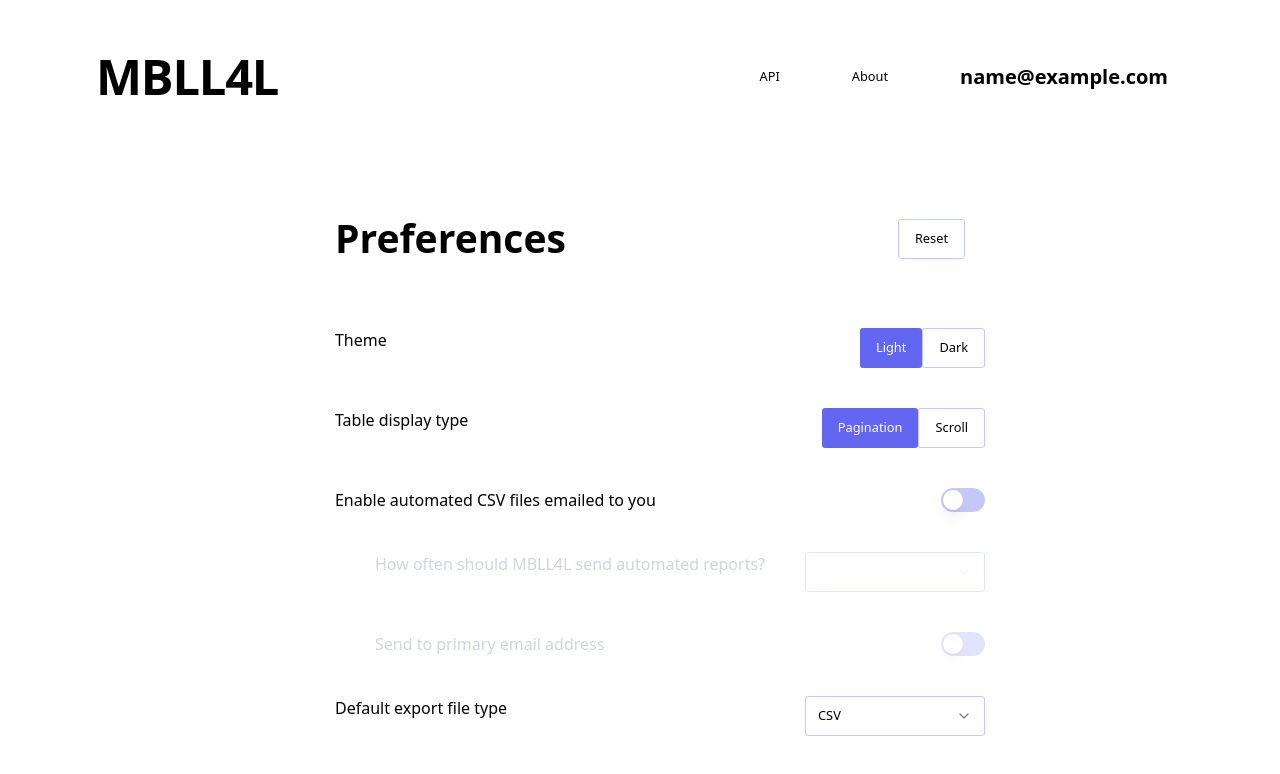
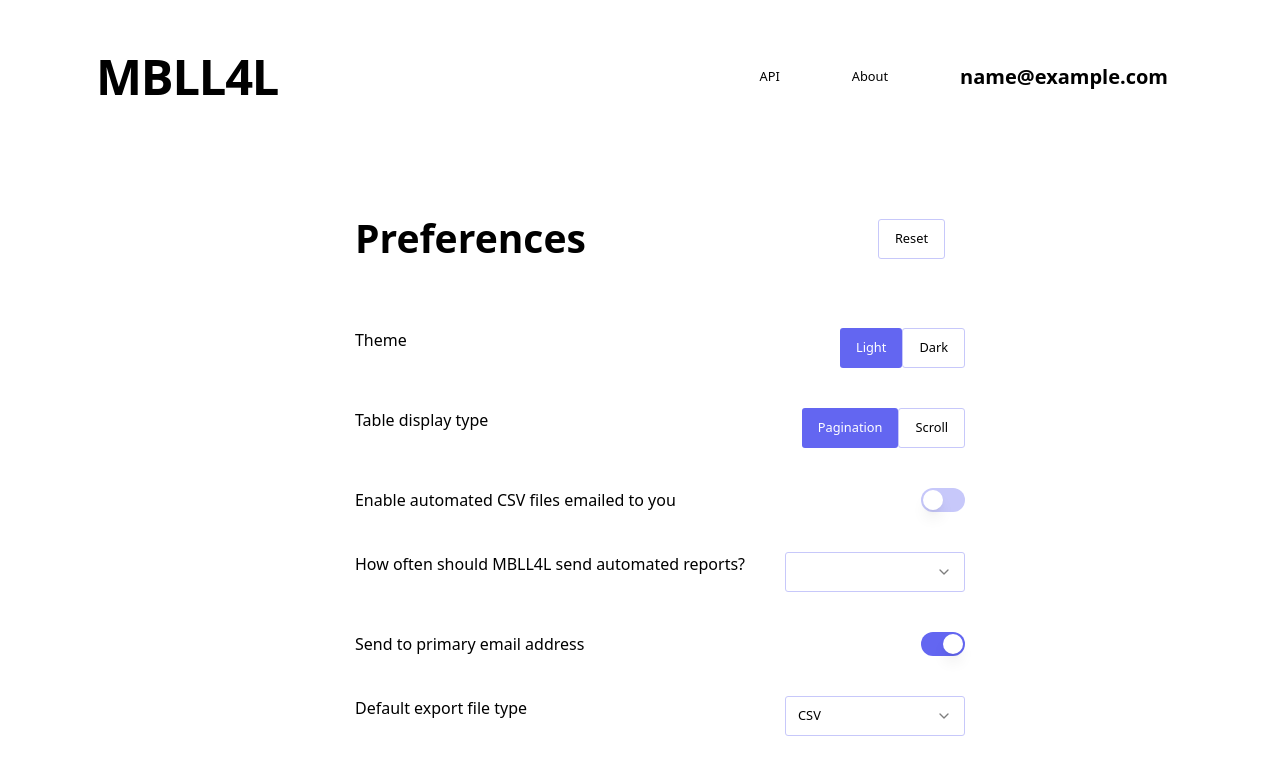
Before and after one commit to DavidLekei/MBLL4L, a Next.js app: page /preferences in a window 1280 px wide. Shown: the top 774 px of the page. Built offline with nearby package versions, Linux system fonts and the light colour scheme; sample sign-in values are in the browser's storage.

Commit message:
Dark mode transition working. Need to fix up the button/input colors though

```diff
--- a/src/app/globals.css
+++ b/src/app/globals.css
@@ -95,6 +95,11 @@ body {
   margin:0;
 }
 
+.Dark{
+  background: #2a2a2b;
+  color:white;
+}
+
 /* body {
   color: rgb(var(--foreground-rgb));
   background: linear-gradient(
--- a/src/app/preferences/page.tsx
+++ b/src/app/preferences/page.tsx
@@ -45,12 +45,15 @@ export default function Preferences(props: any){
         const handleChange = (e: any) => {
             setSelected(e.target.innerText)
             settingsContext.updateSetting(props.setting.name, e.target.innerText)
-            props.setting.callback(e.target.innerText)
+            //This works, but I feel like there is/should be a much better way to handle this.
+            if(props.setting.name == 'theme'){
+                theme.setTheme(e.target.innerText)
+            }
         }
 
         const buttons = props.setting.options.map((button: string, index: any) => {
             return(
-                <Button onClick={handleChange} variant={button == selected ? 'default' : 'outline'}>{button}</Button>
+                <Button className={`${theme.theme}`} onClick={handleChange} variant={button == selected ? 'default' : 'outline'}>{button}</Button>
             )
         })
 
@@ -125,9 +128,9 @@ export default function Preferences(props: any){
         }
 
         if(props.setting.children){
-            children = Object.entries(props.setting.children).map((child: any, index: number) => {
+                props.setting.children.map((child: any, index: number) => {
                         return(
-                            <SettingElement setting={child[1]} child disabled={!value} />
+                            <SettingElement setting={child} child disabled={!value} />
                         )
             })
         }
--- a/src/components/settings/settings.tsx
+++ b/src/components/settings/settings.tsx
@@ -15,7 +15,7 @@ export type Setting = {
     options: string[] | null | undefined
     default: Boolean | string | number,
     disabled: Boolean,
-    children: Settings[] | null
+    children: string[] | null
     callback: Callback | null
     // update: (newValue: Boolean | string | number) => void;
 }
@@ -43,8 +43,6 @@ export const _settings: Settings = {
         children:null,
         callback: (theme: any) => {
             console.log('callback - theme: ', theme)
-            const themeContext = useContext(ThemeContext)
-            themeContext.setTheme(theme)
         }
     },
     table_view:{
@@ -67,7 +65,8 @@ export const _settings: Settings = {
         default: false,
         disabled: false,
         callback: null,
-        children: {
+        children: ['cycle', 'email_address']
+    },
     cycle: {
         name:'cycle',
         display: 'How often should MBLL4L send automated reports?',
@@ -89,8 +88,6 @@ export const _settings: Settings = {
         disabled: true,
         children: null,
         callback: null
-            }
-        }
     },
     export_type:{
         name:'export_type',
@@ -129,15 +126,15 @@ export default function SettingsProvider(props: any){
 
     const [settings, setSettings] = useState<Settings | null>(_settings)
 
+    //This actually just works, since the children get 'disabled' (currently at least)
     const _useDefaults = (_settings: Settings | null) => {
-        const defaults = _settings!.slice()
+        const defaults = {...settings}
 
-        for(var setting in defaults){
-            if(defaults[setting].children){
-                _useDefaults(defaults[setting].children)
-            }
-            defaults[setting].value = defaults[setting].default
-        }
+        const keys = Object.keys(defaults)
+
+        keys.forEach((key) => {
+            defaults[key].value = defaults[key].default
+        })
 
         return defaults
     }
@@ -149,9 +146,9 @@ export default function SettingsProvider(props: any){
 
     //TODO: Add API call to update the setting on the DB as well.
     const updateSetting = (settingName: string, newValue: Boolean | string | number) => {
-        console.log('settingName: ', settingName)
         const newSettings = {...settings}
         console.log('newSettings: ', newSettings)
+        console.log('settingName: ', settingName)
         newSettings[settingName].value = newValue
         setSettings(newSettings)
     }
--- a/src/components/ui/lawyers.tsx
+++ b/src/components/ui/lawyers.tsx
@@ -200,10 +200,10 @@ export default function Lawyers(props: any){
               :
               <div></div>
             }
-            <div className="flex flex-row items-center">
+            {/* <div className="flex flex-row items-center">
               <Button variant="outline" onClick={exportToFile}>Export to CSV</Button>
               {auth.user ? <ExportTypes /> : <div></div>}
-            </div>
+            </div> */}
             <ExportControls exportFunction={exportToFile} />
         </div>
         <Table className={styles.table}>
```
Lines whose indentation alone changed are shown as unchanged.
